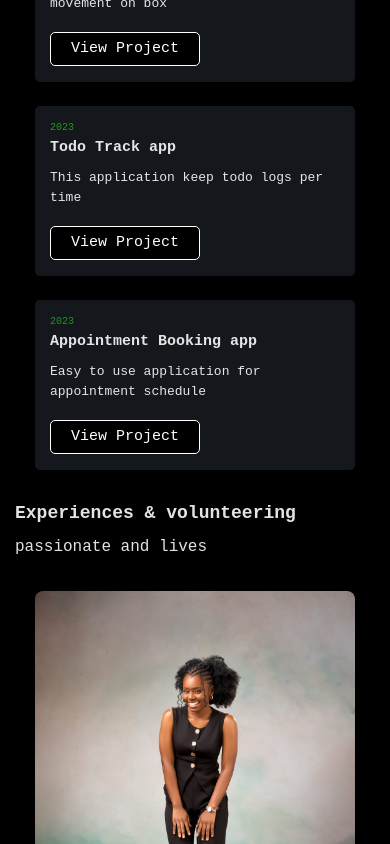
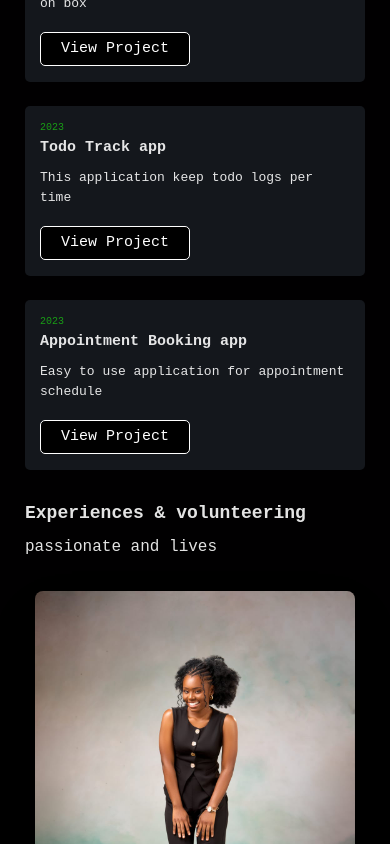
Before and after one commit to BeeC00des/Portfolio, a React (Create React App) app: page / in a window 390 px wide. Shown: the part 2989-3833 px from the top of the page. Built offline with nearby package versions, Linux system fonts and the light colour scheme.

Commit message:
feat: responsive fixed

```diff
--- a/src/components/sections/project.js
+++ b/src/components/sections/project.js
@@ -81,7 +81,7 @@
           </div> */}
 
           <TabsContent value="app_dev">
-            <div className="sectiond mt-8 w-full px-[35px] py-0 mx-auto">
+            <div className="sectiond mt-8 w-full px-[25px] py-0 mx-auto">
               <div className="grid grid-cols-1 md:grid-cols-2 lg:grid-cols-3 gap-6">
                 <Card title="Cardio" year="2021" text="Interface heart disease awareness and prediction using ml models." link="https://tender-pare-05e51b.netlify.app/" />
                 <Card title="Event Ticket" year="2022" text="A platform for booking music event ticket and watch live concert" link="https://www.trialoguemedia.com" />
@@ -97,7 +97,7 @@
           </TabsContent>
 
           <TabsContent value="writing">
-            <div className="sectiond mt-8 w-full px-[35px] py-0 mx-auto">
+            <div className="sectiond mt-8 w-full px-[25px] py-0 mx-auto">
               <div className="grid grid-cols-1 md:grid-cols-2 lg:grid-cols-3 gap-6">
 
                 <ArticleCard
--- a/src/components/sections/story.js
+++ b/src/components/sections/story.js
@@ -6,7 +6,7 @@
 const Story= ({ mainText, storyText, paraText }) => {
   return (
     <>
-    <div className='flex flex-col md:flex-row mt-[30px] md:mt-[70px] mx-[15px] md:mx-[35px] gap-8 md:gap-0'>
+    <div className='flex flex-col md:flex-row mt-[30px] md:mt-[70px] px-[25px] md:px-[35px] gap-8 md:gap-0'>
         <div className="w-full md:w-1/2 flex justify-start items-center">
             <div className="section">
                 <h1 className="text">{mainText}</h1>
--- a/src/pages/Home.js
+++ b/src/pages/Home.js
@@ -56,7 +56,7 @@
                 subText="I'm Avaliable for collaboration" />
 
 
-             {/*
+
 
             <Footer footerItem="Made with ❤️ from Beec00des" />
 
@@ -65,7 +65,7 @@
                 <Footer footerItem="Github" />
                 <Footer footerItem="Git" />
                 <Footer footerItem="Netlify" />
-            </div> */}
+            </div>
         </div>
     )
 }
```
